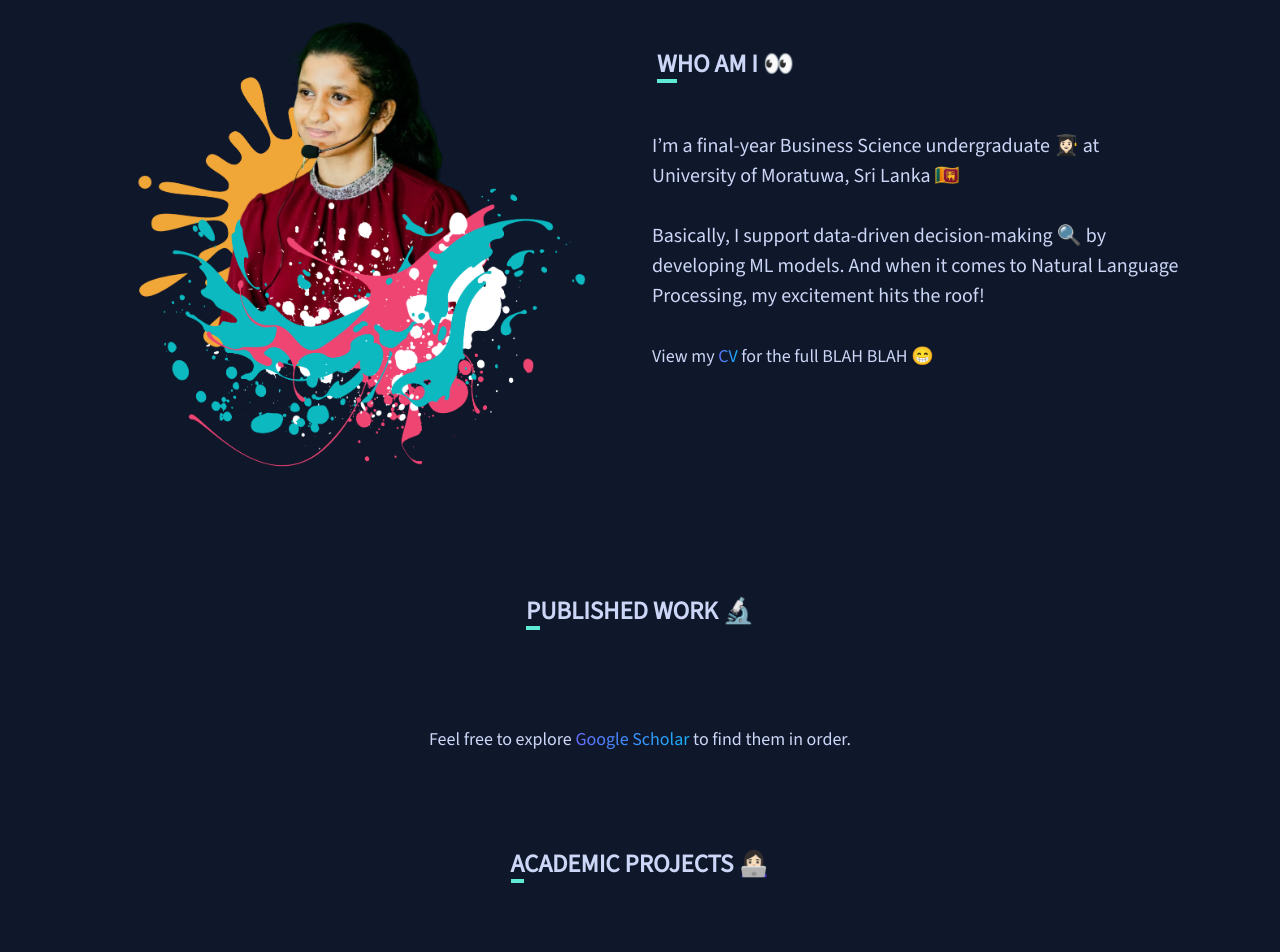
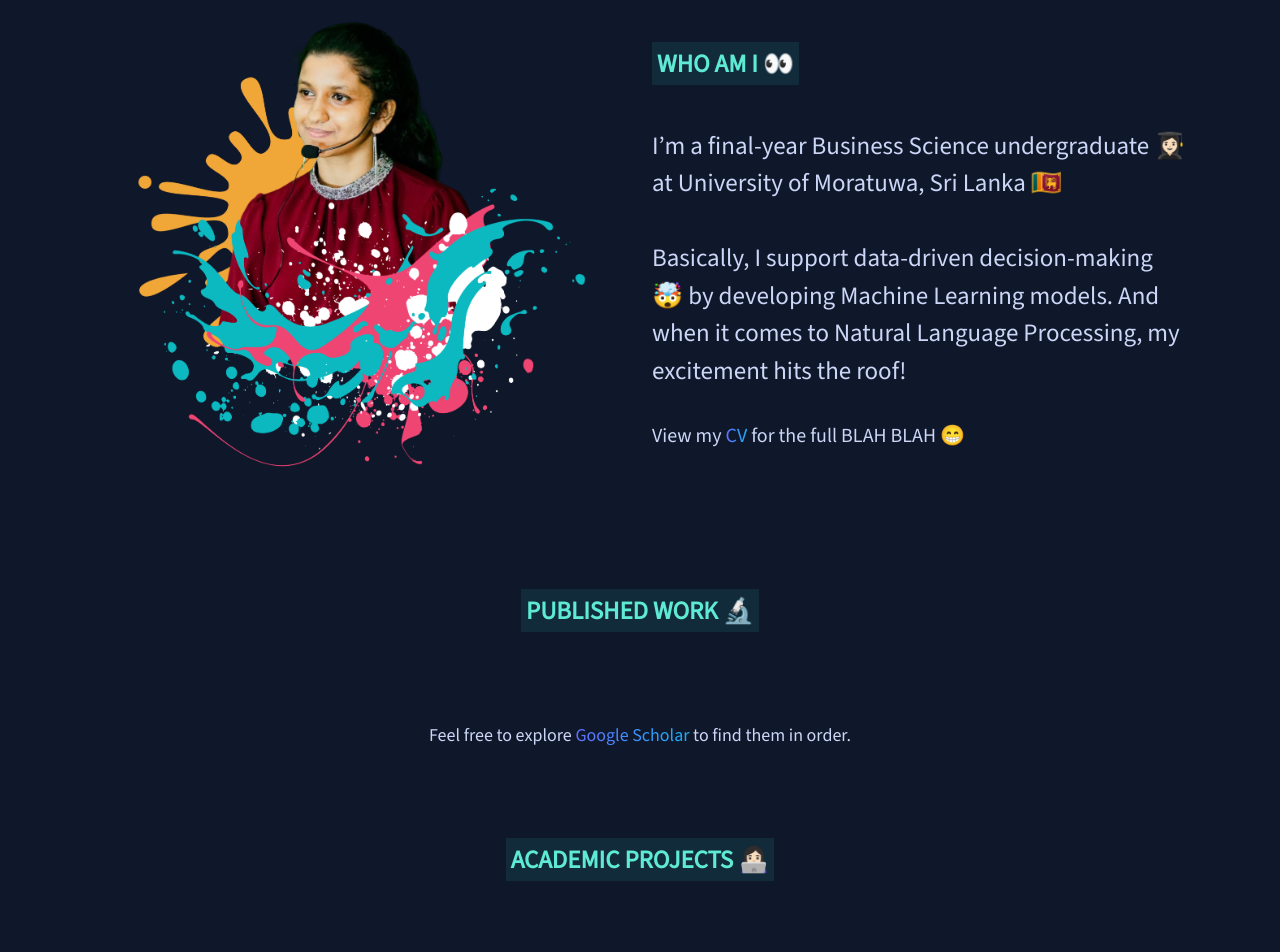
Before and after one commit to UviniR/Portfolio-V2, a Next.js app: page / in a window 1280 px wide. Shown: the part 620-1572 px from the top of the page. Built offline with nearby package versions, Linux system fonts and the light colour scheme; a web font is replaced by a local one.

Commit message:
Minor changes

```diff
--- a/app/page.js
+++ b/app/page.js
@@ -56,7 +56,7 @@ export default function Home() {
             <h1 className='col-md-8 pt-5'>Hello 👋</h1>
           </div>
           <div>
-            <h1 className='col-md-8 pt-2'> I'm <b>Uvini Ranweera</b> — an avid researcher who never gets tired of the pursuit of <span className={styles.gradientText}>learning machines</span>👩🏻‍💻</h1>
+            <h1 className='col-md-8 pt-2'> I'm <b>Uvini Ranweera</b> — an avid researcher who never gets tired of chasing after <span className={styles.gradientText}>learning machines</span>👩🏻‍💻</h1>
           </div>
         </div>
 
@@ -70,34 +70,34 @@ export default function Home() {
             </div>
             <div className="col-md-6">
               <div className='py-5 pt-5' >
-                <h2 id="about"> <span className="underline-text">W</span>HO AM I 👀</h2>
+                <h2 id="about"> WHO AM I 👀</h2>
               </div>
               <div className="bio-wrapper">
                 <p>
                   I’m a final-year Business Science undergraduate 👩🏻‍🎓 at{" "}
                   <b>University of Moratuwa</b>, Sri Lanka 🇱🇰 <br></br>
                   <br></br>
-                  Basically, I support data-driven decision-making 🔍 by developing ML models.
-                  And when it comes to   <span className="bio-text"><b>Natural Language Processing</b></span>, my excitement hits the roof!
+                  Basically, I support data-driven decision-making 🤯  by developing Machine Learning models.
+                  And when it comes to <span className="bio-text"><b>Natural Language Processing</b></span>, my excitement hits the roof!
 
                   <span className="cartoon-character"></span>
                 </p>
               </div>
-              <div className="pt-3" style={{ fontSize: '18px' }}>
+              <div className="pt-3" style={{ fontSize: '20px'}}>
                 View my <a className="navbar-brand" href='https://www.linkedin.com/in/uvini-ranaweera-/' target='_'><span className={styles.gradientText}><b>CV</b></span></a> for the full BLAH BLAH 😁
               </div>
             </div>
           </div>
         </div>
         <div className='text-center py-5' >
-          <h2 id='publications'> <span className="underline-text">P</span>UBLISHED WORK  🔬 </h2>
+          <h2 id='publications'> PUBLISHED WORK  🔬 </h2>
         </div>
 
         <div className='text-center  py-5' style={{ fontSize: '18px' }}>
           Feel free to explore <a className="navbar-brand" href='https://www.linkedin.com/in/uvini-ranaweera-/' target='_'><span className={styles.gradientText}><b>Google Scholar </b></span></a>to find them in order.
         </div>
         <div className='text-center py-5' >
-          <h2 id='projects'> <span className="underline-text">A</span>CADEMIC PROJECTS 👩🏻‍💻</h2>
+          <h2 id='projects'> ACADEMIC PROJECTS 👩🏻‍💻</h2>
         </div>
         <div className="card-row  py-5">
           <div className="card">
--- a/styles/globals.css
+++ b/styles/globals.css
@@ -34,8 +34,8 @@ h1 {
 h2 {
   font-size: 25px;
   font-weight: 1000;
-  color:  #ccd6f6;
-  /* background-color: rgba(45,212,191,.1); */
+  color:  rgb(94, 234, 212);
+  background-color: rgba(45,212,191,.1);
   display: inline;
   text-align: center;
   font-family: "Source Sans 3",'Times New Roman', Times, serif;
@@ -50,7 +50,7 @@ h3 {
 }
 
 p {
-  font-size: 20px;
+  font-size: 25px;
   color: #ccd6f6;
 }
 
```
